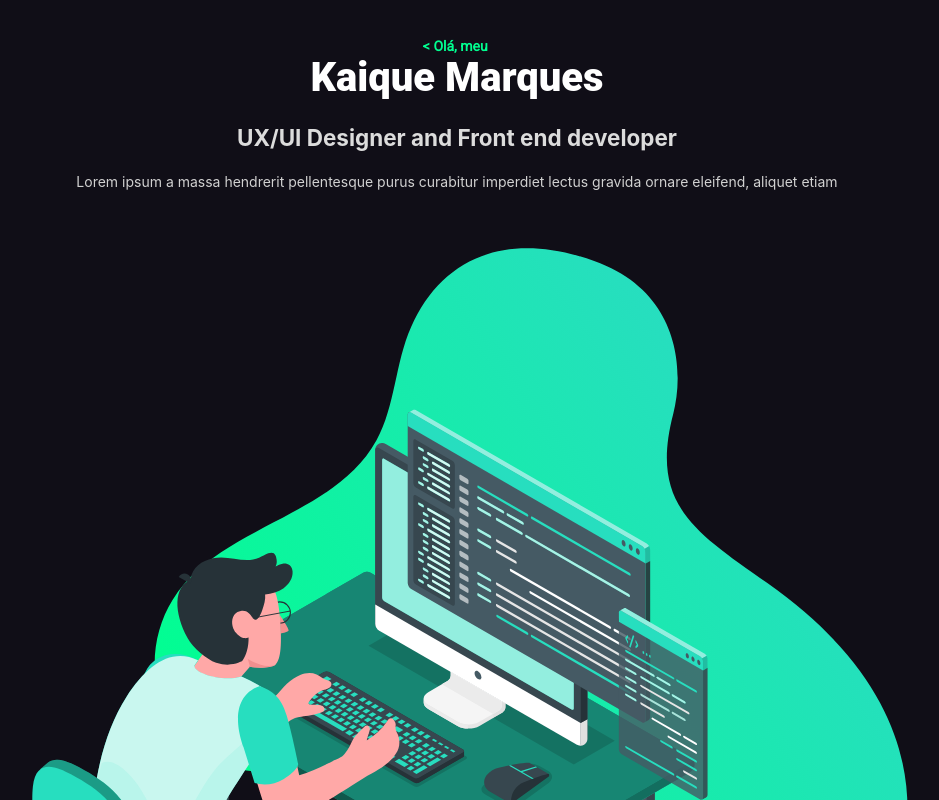
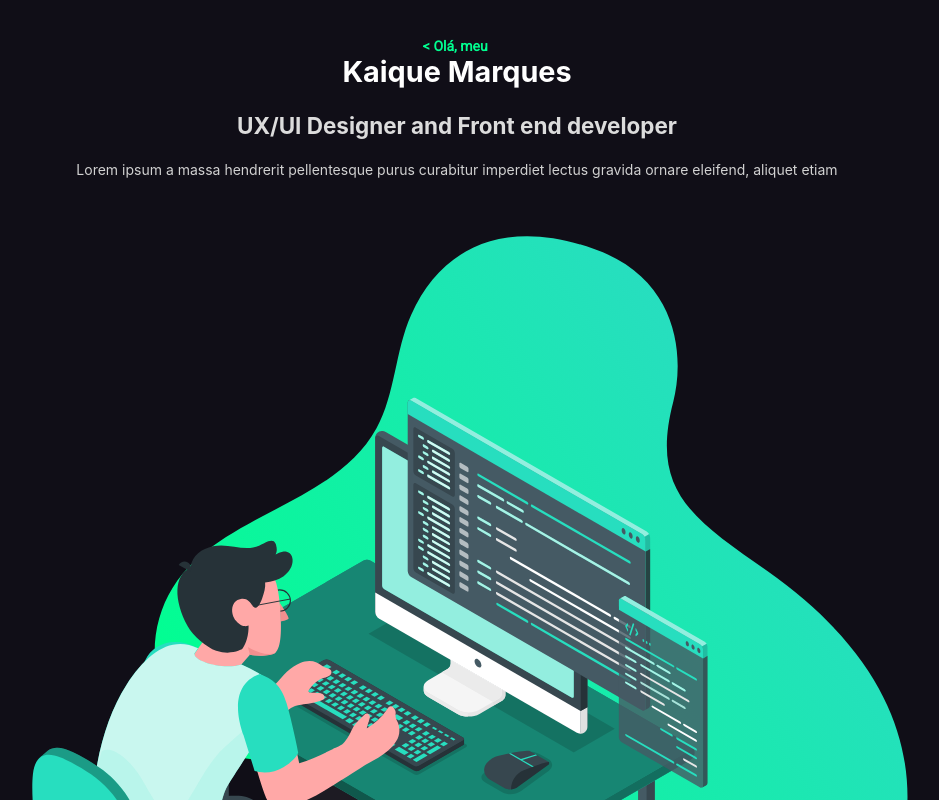
Before and after one commit to KaiqueMP/personal-site, a React (Create React App) app: page / in a window 1280 px wide. Shown: the top 800 px of the page, without its empty margins (183-1122 px from the left). Built offline with nearby package versions, Linux system fonts and the light colour scheme.

Commit message:
Update inicio.css

```diff
--- a/src/pages/Inicio/inicio.css
+++ b/src/pages/Inicio/inicio.css
@@ -45,7 +45,7 @@ main > .scroll{
 
 h2{
     margin: 0px;
-    font:  40px Roboto black;
+    font:  medium 40px Roboto black;
     letter-spacing: 0;
     color: #FFFFFF;
 }
```
